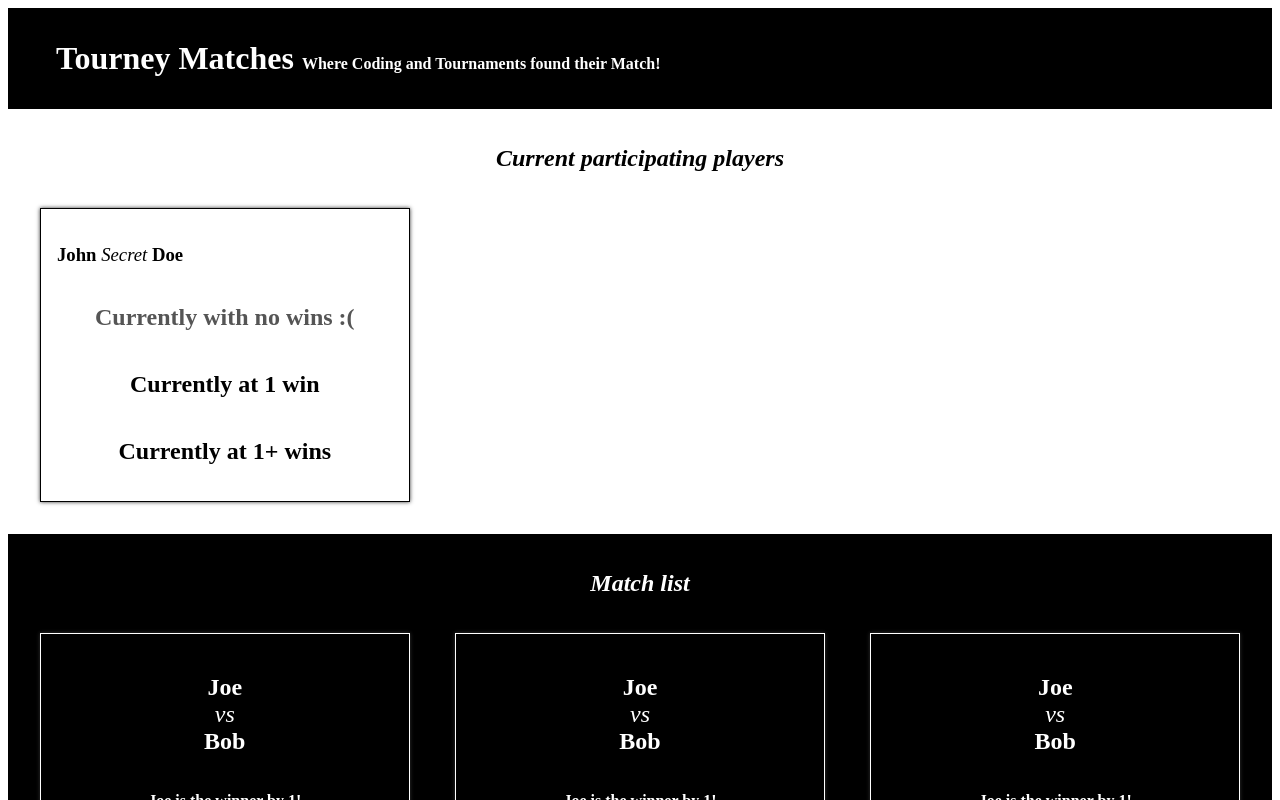
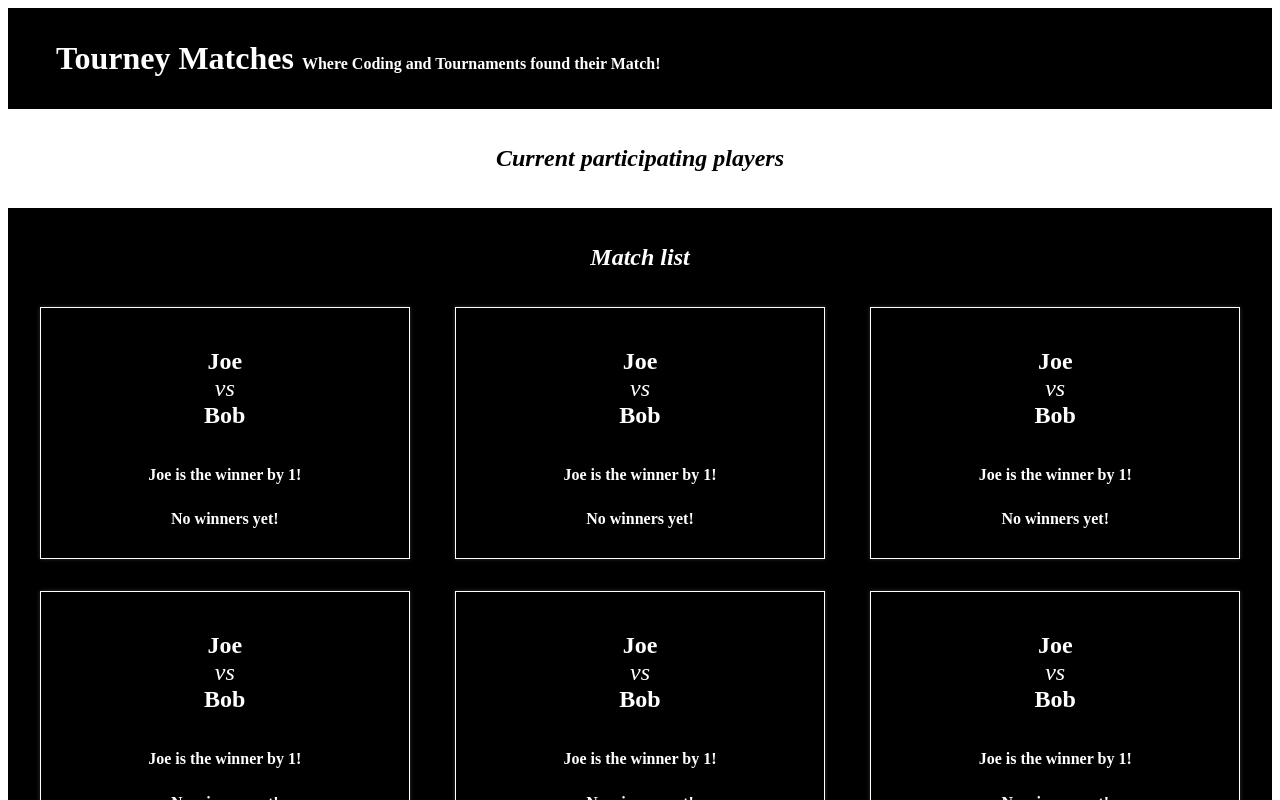
Before and after one commit to SEAF39/tourney-matches, a React (Create React App) app: page / in a window 1280 px wide. Shown: the top 800 px of the page. Built offline with nearby package versions, Linux system fonts and the light colour scheme.

Commit message:
import preparePlayerData, addWinsToPlayers from helpers

```diff
--- a/src/components/PlayerList.js
+++ b/src/components/PlayerList.js
@@ -1,13 +1,20 @@
 /* PlayerList.js */
+
 import React from "react";
+import matchData from "../data/matchData";
 import playerData from "../data/playerData";
-import matchData from "../data/matchData";
-import Player from "./Player";
-function PlayerList(props) {
+import { preparePlayerData, addWinsToPlayers } from "../helpers/playerHelpers";
+
+function PlayerList() {
+  const playerDataArray = preparePlayerData(playerData);
+  const parsedPlayerData = addWinsToPlayers(playerDataArray, matchData);
+
+  console.log(parsedPlayerData);
+
   return (
     <section className="PlayerList">
       <h1>Current participating players</h1>
-      <Player />
+      {/* Render the Player components */}
     </section>
   );
 }
```
